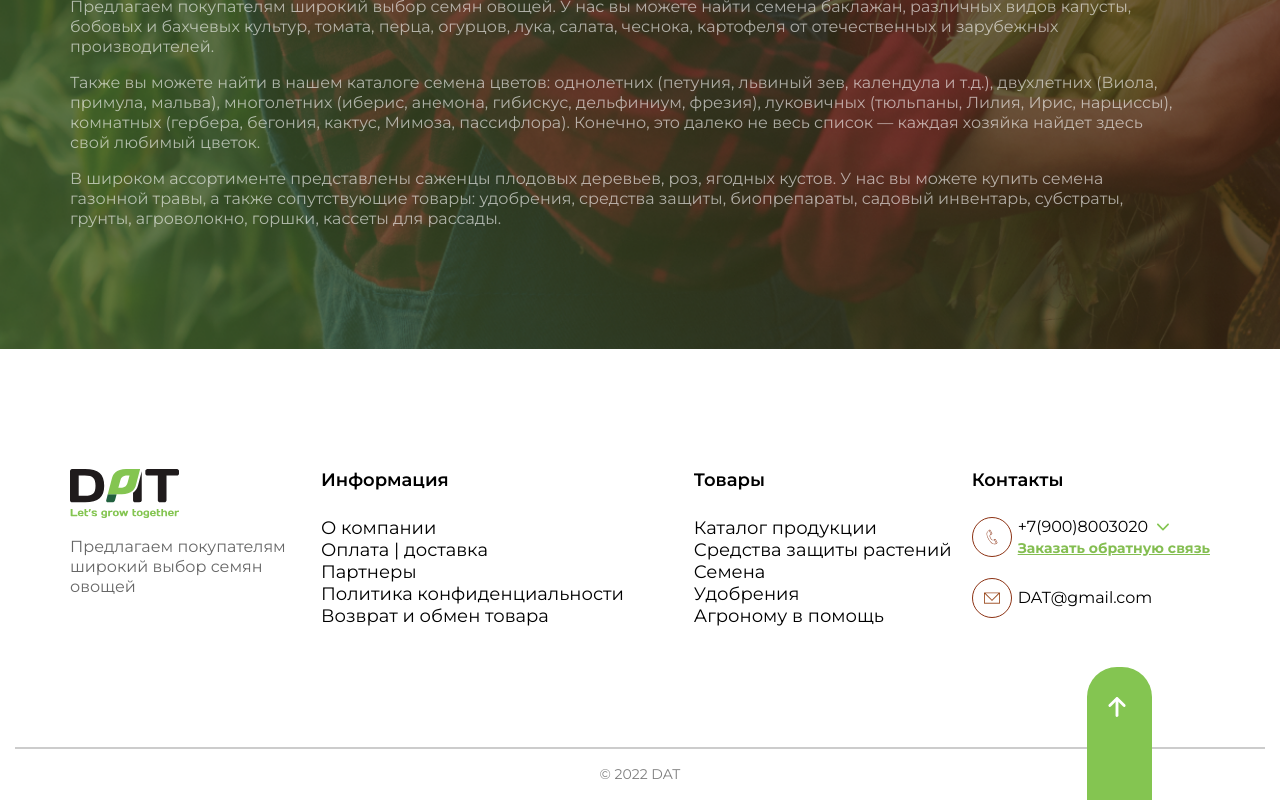
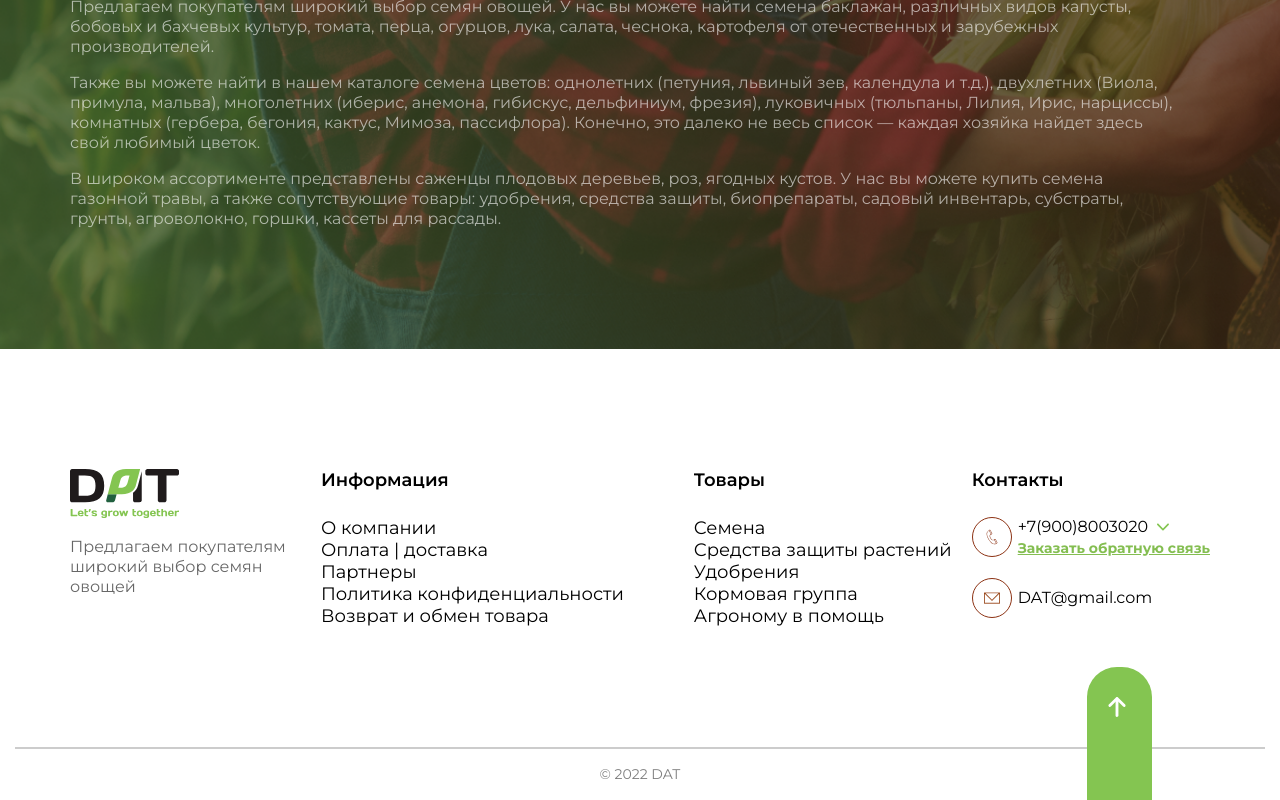
Before and after one commit to Zhbura/Agricultural_online_store, a React (Create React App) app: page / in a window 1280 px wide. Shown: the part 4637-5437 px from the top of the page. Built offline with nearby package versions, Linux system fonts and the light colour scheme.

Commit message:
Добавление существующих ссылок для footer

```diff
--- a/src/components/Footer/Footer.js
+++ b/src/components/Footer/Footer.js
@@ -4,6 +4,7 @@ import { Phone } from '../SVG/Icon/Phone';
 import { Mail } from '../SVG/Icon/Mail';
 import { useState } from 'react';
 import { Arrow } from '../SVG/Arrow/Arrow';
+import { Link } from 'react-router-dom';
 
 export const Footer = () => {
     const [phoneActive, setPhoneActive] = useState(false);
@@ -20,21 +21,21 @@ export const Footer = () => {
                         <div className="footer__text">
                             <h3 className="footer__heading">Информация</h3>
                             <ul className="footer__list">
-                                <li className="footer__link">О компании</li>
-                                <li className="footer__link">Оплата | доставка</li>
-                                <li className="footer__link">Партнеры</li>
-                                <li className="footer__link">Политика конфиденциальности</li>
-                                <li className="footer__link">Возврат и обмен товара</li>
+                                <li><Link to='/aboutcompany' className="footer__link">О компании</Link></li>
+                                <li><Link to='/pay' className="footer__link">Оплата | доставка</Link></li>
+                                <li><Link to='/partners' className="footer__link">Партнеры</Link></li>
+                                <li>Политика конфиденциальности</li>
+                                <li>Возврат и обмен товара</li>
                             </ul>
                         </div>
                         <div className="footer__text">
                             <h3 className="footer__heading">Товары</h3>
                             <ul className="footer__list">
-                                <li className="footer__link"> Каталог продукции</li>
-                                <li className="footer__link"> Средства защиты растений </li>
-                                <li>Семена</li>
-                                <li>Удобрения</li>
-                                <li>Агроному в помощь</li>
+                                <li><Link to='/catalog_seeds' className="footer__link">Семена</Link></li>
+                                <li><Link to='/catalog_plant_protection' className="footer__link">Средства защиты растений</Link></li>
+                                <li><Link to='/catalog_fertilizers' className="footer__link">Удобрения</Link></li>
+                                <li><Link to='/catalog_feed_group' className="footer__link">Кормовая группа</Link></li>
+                                <li><Link to='/catalog_farmer_help' className="footer__link">Агроному в помощь</Link></li>
                             </ul>
                         </div>
                     </div>
@@ -75,7 +76,7 @@ export const Footer = () => {
                     </div>
                 </div>
                 <span className="footer__line" />
-                <p className="footer__сopyright">© 2022 DAT</p>
+                <p className="footer__сopyright">&#169; 2022 DAT</p>
                 <div className="footer__wrap-popUp">
                     <div className="footer__pop-up arrow_up">
                         <Arrow />
```
